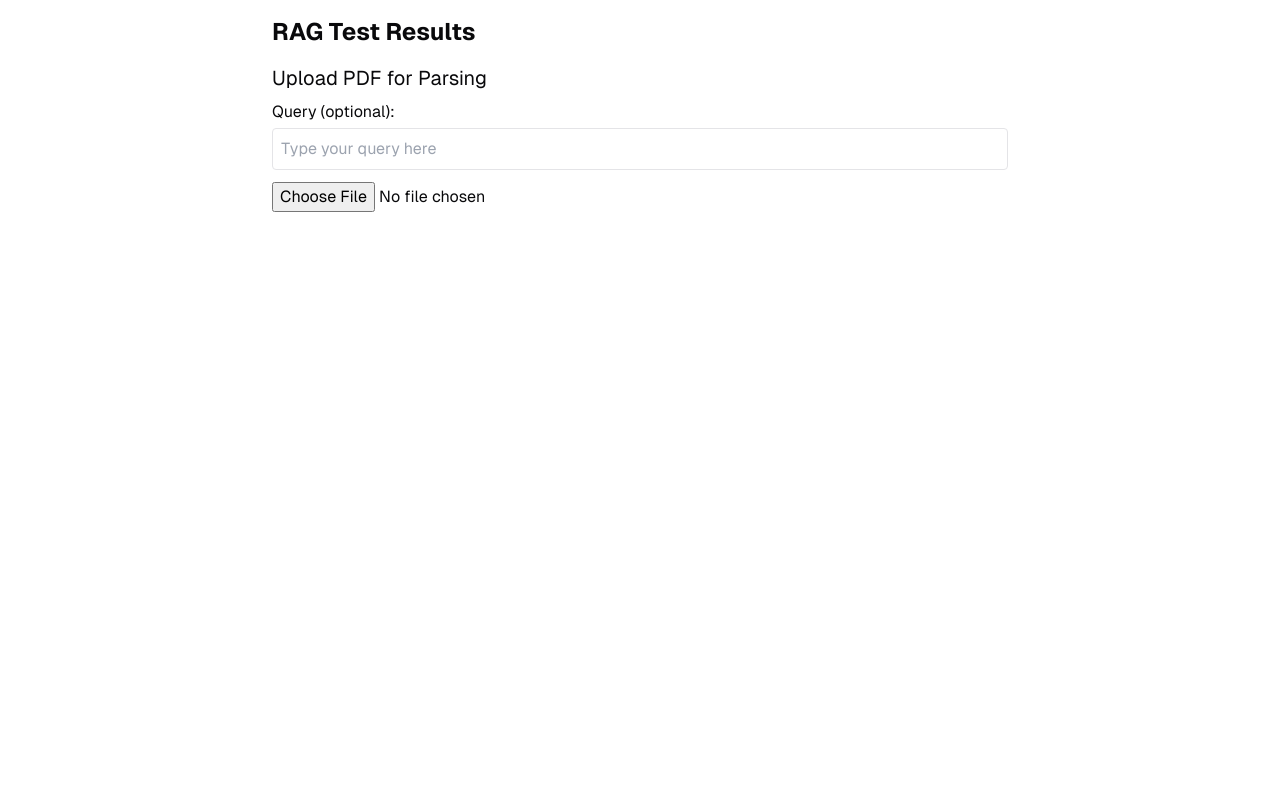
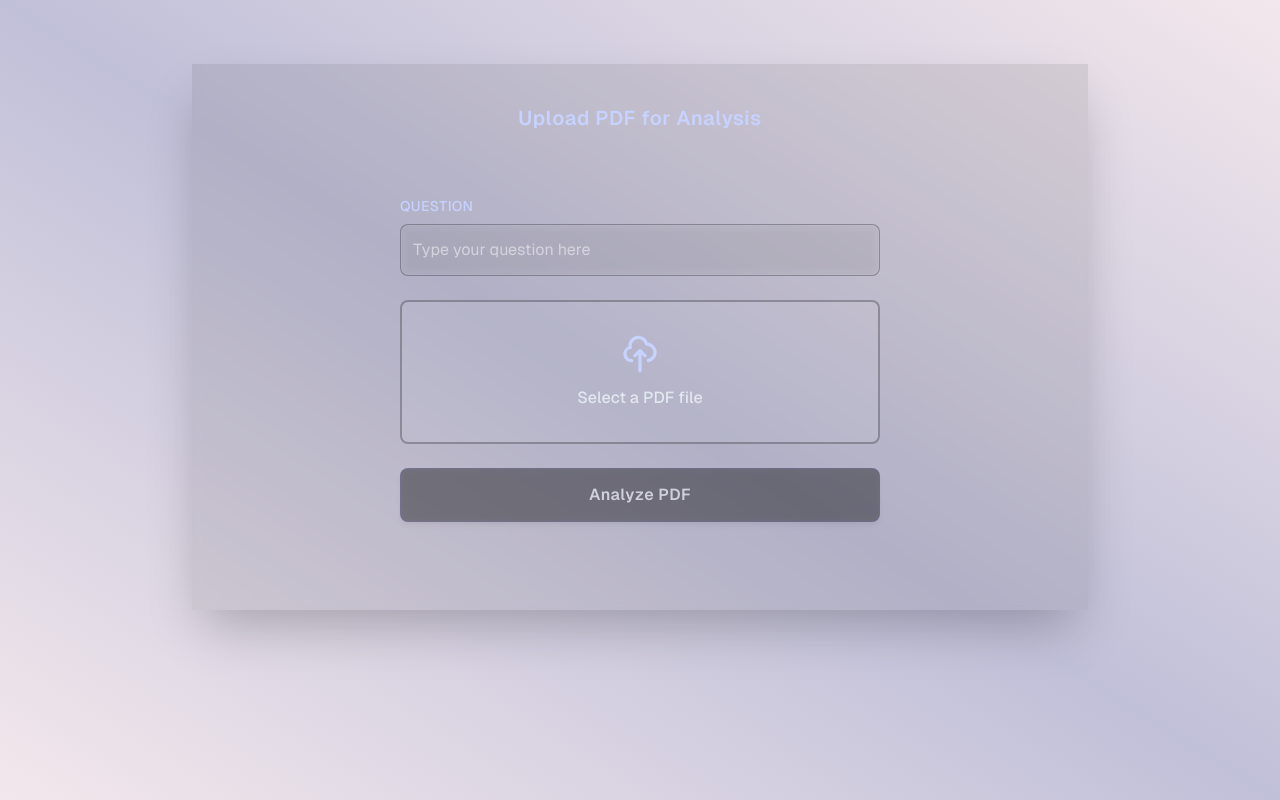
Before and after one commit to jasper-ang/LlamaIndexRAG, a Next.js app: page /upload in a window 1280 px wide. Built offline with nearby package versions, Linux system fonts and the light colour scheme.

Commit message:
checkpoint

```diff
--- a/app/upload/page.tsx
+++ b/app/upload/page.tsx
@@ -18,20 +18,33 @@ export default function TestRAGPage() {
   const [uploading, setUploading] = useState(false);
   // Stores any error that occurs during the upload or processing
   const [uploadError, setUploadError] = useState(null);
+  // Stores the selected file
+  const [selectedFile, setSelectedFile] = useState(null);
 
   /**
-   * Handles file upload, form submission, and API communication
+   * Handles file selection
    * @param e - The file input change event
    */
-  const handleFileUpload = async (e: any) => {
+  const handleFileSelection = (e: any) => {
     const file = e.target.files?.[0];
-    if (!file) return;
+    setSelectedFile(file || null);
+  };
+
+  /**
+   * Handles form submission and API communication
+   */
+  const handleSubmit = async () => {
+    if (!selectedFile) {
+      setUploadError("Please select a file first");
+      return;
+    }
+
     setUploading(true);
     setUploadError(null);
 
     // Prepare form data for API submission
     const formData = new FormData();
-    formData.append("file", file);
+    formData.append("file", selectedFile);
 
     // Include the optional query if provided
     if (queryInput.trim()) {
@@ -59,39 +72,128 @@ export default function TestRAGPage() {
   };
 
   return (
-    <div className="max-w-3xl mx-auto p-4">
-      <h1 className="text-2xl font-bold mb-4">RAG Test Results</h1>
+    <div className="min-h-screen p-8 bg-gradient-to-bl from-pink-900/10 via-indigo-900/30 to-pink-900/10">
+      <div className="max-w-4xl mx-auto my-8 overflow-hidden backdrop-blur-sm bg-zinc-800/10 shadow-2xl px-8 py-10 sm:px-32">
+        <h1 className="text-lg sm:text-xl  text-center font-semibold mb-4 text-indigo-200 tracking-wide">
+          Upload PDF for Analysis
+        </h1>
 
         {/* File upload section with optional query input */}
-      <h2 className="text-xl mb-2">Upload PDF for Parsing</h2>
-      <div className="mb-4">
-        <label className="block mb-1">Query (optional): </label>
+        <div className="py-12 px-4 sm:px-20">
+          <div className="space-y-6">
+            <div>
+              <label className="block mb-2 text-indigo-200 font-medium text-sm tracking-wide uppercase">
+                Question
+              </label>
               <input
                 type="text"
                 value={queryInput}
                 onChange={(e) => setQueryInput(e.target.value)}
-          placeholder="Type your query here"
-          className="w-full p-2 border rounded mb-2"
+                placeholder="Type your question here"
+                className="w-full p-3 rounded-lg bg-white/5 border border-zinc-900/30 focus:border-zinc-900 focus:outline-none focus:ring-2 focus:ring-zinc-500/10 placeholder:text-white/50 text-indigo-200 backdrop-blur-sm transition caret-indigo-300 text-base leading-relaxed"
               />
+            </div>
+
+            <div className="mt-4">
+              <label className="flex flex-col items-center px-4 py-8 rounded-lg border-2 border-zinc-900/30 cursor-pointer hover:bg-white/10 transition bg-white/5">
+                <svg
+                  xmlns="http://www.w3.org/2000/svg"
+                  className="size-10 text-indigo-200"
+                  fill="none"
+                  viewBox="0 0 24 24"
+                  stroke="currentColor"
+                >
+                  <path
+                    strokeLinecap="round"
+                    strokeLinejoin="round"
+                    strokeWidth={2}
+                    d="M7 16a4 4 0 01-.88-7.903A5 5 0 1115.9 6L16 6a5 5 0 011 9.9M15 13l-3-3m0 0l-3 3m3-3v12"
+                  />
+                </svg>
+                <span className="mt-3 text-base text-slate-200 font-medium">
+                  Select a PDF file
+                </span>
                 <input
                   type="file"
                   accept="application/pdf"
-          onChange={handleFileUpload}
-          className="mt-1"
+                  onChange={handleFileSelection}
+                  className="hidden"
                 />
+              </label>
+              {selectedFile && (
+                <p className="text-sm text-emerald-300 mt-3 flex items-center justify-center font-medium">
+                  <svg
+                    xmlns="http://www.w3.org/2000/svg"
+                    className="size-5 mr-1.5"
+                    viewBox="0 0 20 20"
+                    fill="currentColor"
+                  >
+                    <path
+                      fillRule="evenodd"
+                      d="M10 18a8 8 0 100-16 8 8 0 000 16zm3.707-9.293a1 1 0 00-1.414-1.414L9 10.586 7.707 9.293a1 1 0 00-1.414 1.414l2 2a1 1 0 001.414 0l4-4z"
+                      clipRule="evenodd"
+                    />
+                  </svg>
+                  Selected: {selectedFile.name}
+                </p>
+              )}
+            </div>
+
+            <button
+              onClick={handleSubmit}
+              disabled={uploading || !selectedFile}
+              className="w-full mt-6 px-5 py-3.5 text-slate-100 font-semibold rounded-lg bg-zinc-950/80 hover:bg-zinc-950/90 disabled:opacity-50 disabled:cursor-not-allowed transition-all duration-200 shadow-md border border-indigo-800/30 backdrop-blur-sm focus:outline-none focus:ring-2 focus:ring-indigo-700/40 text-base tracking-wide"
+            >
+              {uploading ? (
+                <span className="flex items-center justify-center">
+                  <svg
+                    className="animate-spin mr-2 size-4 text-white"
+                    xmlns="http://www.w3.org/2000/svg"
+                    fill="none"
+                    viewBox="0 0 24 24"
+                  >
+                    <circle
+                      className="opacity-25"
+                      cx="12"
+                      cy="12"
+                      r="10"
+                      stroke="currentColor"
+                      strokeWidth="4"
+                    ></circle>
+                    <path
+                      className="opacity-75"
+                      fill="currentColor"
+                      d="M4 12a8 8 0 018-8V0C5.373 0 0 5.373 0 12h4zm2 5.291A7.962 7.962 0 014 12H0c0 3.042 1.135 5.824 3 7.938l3-2.647z"
+                    ></path>
+                  </svg>
+                  Processing...
+                </span>
+              ) : (
+                "Analyze PDF"
+              )}
+            </button>
+          </div>
         </div>
 
         {/* Status indicators */}
         {uploading && (
-        <p className="text-blue-600">Uploading and parsing PDF...</p>
+          <div className="text-blue-200 p-4 text-center mb-6 font-medium leading-relaxed">
+            Uploading and parsing PDF... Please wait.
+          </div>
         )}
-      {uploadError && <p className="text-red-600">Error: {uploadError}</p>}
+        {uploadError && (
+          <div className="text-red-200 p-4 rounded-lg bg-red-900/20 border border-red-500/30 text-center mb-6 font-medium leading-relaxed">
+            Error: {uploadError}
+          </div>
+        )}
 
         {/* Query results section */}
         {queryResult && (
-        <div className="mt-4">
-          <h3 className="text-lg font-semibold">Query Result:</h3>
-          <pre className="bg-slate-800 p-3 rounded whitespace-pre-wrap break-words mt-2">
+          <div className="mt-8 p-6 rounded-xl ">
+            <h3 className="text-lg sm:text-xl  text-center font-semibold mb-6 text-indigo-200 tracking-wide">
+              Answer to Question
+            </h3>
+            <pre className="bg-gray-900/60 p-5 rounded-lg whitespace-pre-wrap break-words mt-3 text-indigo-200 backdrop-blur-sm border border-emerald-500/20 shadow-inner overflow-auto font-mono text-sm leading-relaxed">
               {queryResult}
             </pre>
           </div>
@@ -99,13 +201,16 @@ export default function TestRAGPage() {
 
         {/* Parsed text display section */}
         {parsedText && (
-        <div className="mt-4">
-          <h3 className="text-lg font-semibold">Parsed Text:</h3>
-          <pre className="bg-slate-800 p-3 rounded overflow-auto max-h-96 mt-2">
+          <div className="mt-8 p-6 ">
+            <h3 className="text-lg sm:text-xl text-center font-semibold mb-3 text-indigo-200 tracking-wide">
+              Parsed Text
+            </h3>
+            <pre className=" p-5 rounded-lg overflow-auto max-h-96 mt-3 text-indigo-200 backdrop-blur-lg shadow-inner font-mono text-sm leading-relaxed">
               {parsedText}
             </pre>
           </div>
         )}
       </div>
+    </div>
   );
 }
```
Also changed, not shown: 1 other file (tests, documents, lock files or other folders). Lines whose indentation alone changed are shown as unchanged.
